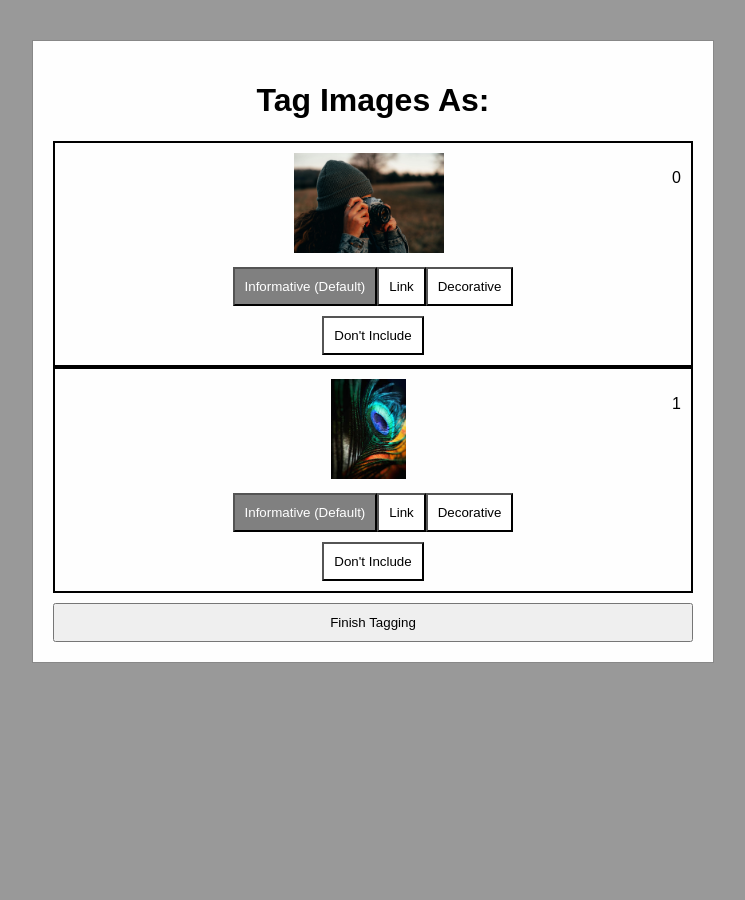
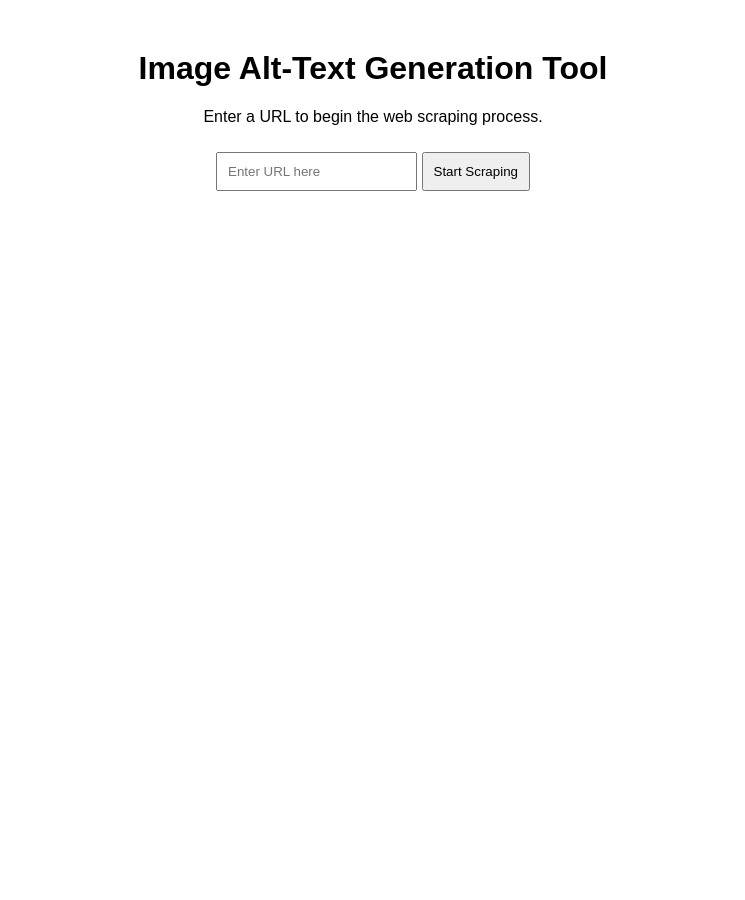
Before and after one commit to kaicachen/Alt-Text-Admiral, a Flask app: page / in a window 1280 px wide. Shown: the whole page, without its empty margins (267-1012 px from the left). Run offline with Flask 3, Linux system fonts and the light colour scheme.

Commit message:
Added comments and removed unused code

```diff
--- a/app/app_code/outputs/CSVs/https---ku.edu-_pool_1.csv
+++ b/app/app_code/outputs/CSVs/https---ku.edu-_pool_1.csv
@@ -1,7 +1,7 @@
 "image_link","generated_output"
-"https://ku.edu/libraries/ku-web-styleguide/images/logos/KUSig_Horz_Web_Blue.png","University of Kansas logo: a royal blue ""KU"" with ""THE UNIVERSITY OF KANSAS"" below, underlined.
+"https://ku.edu/libraries/ku-web-styleguide/images/logos/KUSig_Horz_Web_Blue.png","University of Kansas logo: blue ""KU"" with ""The University of Kansas"" below.
 "
-"https://ku.edu/libraries/ku-web-styleguide/images/logos/KSDegreeStats_Logo_Std.png","Minimalist graphic: gray stripe on white background.
+"https://ku.edu/libraries/ku-web-styleguide/images/logos/KSDegreeStats_Logo_Std.png","Blurred photo; mostly white with a gray area showing a faint, indiscernible shape.
 "
-"https://ku.edu/libraries/ku-web-styleguide/images/logos/ks-ds-img.png","KSD Degrees & Schools logo: graduation cap icon next to ""KSD Degrees & Schools.org"".
+"https://ku.edu/libraries/ku-web-styleguide/images/logos/ks-ds-img.png","KSD Degrees logo: graduation cap icon and ""KSD Degrees School.org"" in gray text.
 "
--- a/app/index.py
+++ b/app/index.py
@@ -20,18 +20,9 @@ import shutil
 from flask import Flask, render_template, request, redirect, url_for, jsonify
 
 app = Flask(__name__)
-# csv_file = "detection_results.csv"
-# annotation_complete = False
 
-# def load_dataframe():
-#     global df
-#     df = pd.read_csv(csv_file)
-#     df['tags_and_counts'] = df['tags_and_counts'].apply(lambda x: ast.literal_eval(x) if isinstance(x, str) else x)
-
-###########################
+'''Finds the correct Python executable: prioritizes virtual environment, otherwise falls back to system Python.'''
 def get_python_path():
-    """Finds the correct Python executable: prioritizes virtual environment, otherwise falls back to system Python."""
-
     # 1. Check if running inside a virtual environment
     if sys.prefix != sys.base_prefix:
         return sys.executable  # Return the venv's Python path
@@ -40,70 +31,44 @@ def get_python_path():
     possible_venv_dirs = [".venv", "venv", "env"]  # Add other venv folder names if your team uses different ones
     for venv_dir in possible_venv_dirs:
         python_subdir = "Scripts" if os.name == "nt" else "bin"
-        venv_python = os.path.join(venv_dir, python_subdir, "python")
-        if os.path.exists(venv_python):
-            return venv_python  # Use the detected virtual environment Python
+        python_path = os.path.join(venv_dir, python_subdir, "python")
+        if os.path.exists(python_path):
+            return python_path  # Use the detected virtual environment Python
 
     # 3. If no virtual environment is found, fall back to system Python
     return shutil.which("python") or shutil.which("python3")
 
-venv_python = get_python_path()# os.path.join(".venv", "Scripts", "python.exe")  # Adjust based on OS, for mine I have it as windows
 
-script_path = "app/app_code/main.py"
+python_path = get_python_path()
 
+
+'''Main home page'''
 @app.route('/', methods=['GET', 'POST'])
 def index():
     if request.method == 'POST':
+        # Gets URL entered by the user
         global url
         url = request.form.get('url')
+
         if url:
             try:
-                subprocess.run([venv_python, "app/app_code/web_scraper.py", url], check=True,text=True)  # this line is causing app to crash
+                # Runs the web scraper on the given site
+                subprocess.run([python_path, "app/app_code/web_scraper.py", url], check=True,text=True)
                 return redirect(url_for('annotate'))
-
-                # subprocess.run([venv_python, script_path, url], check=True,text=True)  # this line is causing app to crash
-
-                # # Good to move this to a separate function and web address but it's here for now for testing
-                # # Could mimic this format for the annotating process webpage
-                # output_csv = re.sub(r'[\/:*?"<>|]', '-', url)[:20]
-                # output_csv = output_csv + "_pool_1.csv"
-                # output_dict = pd.read_csv(os.path.join("app", "app_code", "outputs", "CSVs", output_csv)).to_dict(orient="records")
-
-                # return render_template("displayed_images.html", data=output_dict)
-
-                # return redirect(url_for('complete',index=0))  # On success should go to the complete page
 
             except subprocess.CalledProcessError as e:
                 print(f"Error: {e}")
                 print(f"Standard Output: {e.stdout}")
                 print(f"Standard Error: {e.stderr}")
                 return render_template('error.html')
-            #load_dataframe()
+
     return render_template('index.html')
 
-# Don't think this has been used in a minute but commenting out and saving just in case
-# @app.route('/annotate/<int:index>', methods=['GET', 'POST'])
-# def annotate(index):
-#     global annotation_complete
-#     # if index >= len(df):
-#     #     df.to_csv(csv_file, index=False)
-#     #     annotation_complete = True
-#     #     return redirect(url_for('complete'))
 
-#     #row = df.iloc[index]
-#     #image_path = row['image_name']
-
-#     # if request.method == 'POST':
-#     #     df.at[index, 'is_decorative'] = 'is_decorative' in request.form
-#     #     df.at[index, 'is_link'] = 'is_link' in request.form
-#     #     df.at[index, 'is_infographic'] = 'is_infographic' in request.form
-#     #     return redirect(url_for('annotate', index=index + 1))
-
-#     #return render_template('annotate.html', image_path=image_path, index=index)
-
-# Page to allow for user annotations of images
+'''Page to allow for user annotations of images'''
 @app.route('/annotate', methods=['GET', 'POST'])
 def annotate():
+    # Reads scraped data from CSV output
     image_links = []
     filename = re.sub(r'[\/:*?"<>|]', '-', url)[:20]
     with open(os.path.join("app", "app_code", "outputs", "CSVs", "Site Data", f"RAW_TUPLES_{filename}.csv"), mode="r", newline="", encoding="utf-8") as file:
@@ -115,52 +80,36 @@ def annotate():
         for row in reader:
             image_links.append(row[0])
 
-    print(f"IMAGES: {image_links}")
-
     return render_template("annotate.html", image_links=image_links)
 
 
-# Page to show between annotation and final output
-@app.route('/loading', methods=['GET', 'POST'])
-def loading():
+'''JSON to process annotations from user'''
+@app.route('/process_images', methods=['GET', 'POST'])
+def process_images():
+    # Gets the JSON storing the user's image annotations
     data = request.get_json()
-    tagged_list = data.get("taggedList", [])  # Extract the tagged list
+    tagged_list = data.get("taggedList", [])
 
-    print(tagged_list)
-
-    subprocess.run([venv_python, "app/app_code/main_captioner.py", url, json.dumps(tagged_list)], check=True, text=True)  # this line is causing app to crash
-    return redirect(url_for('displayed_images')) # return render_template("loading.html")
+    # Generates alt-text for images
+    subprocess.run([python_path, "app/app_code/main_captioner.py", url, json.dumps(tagged_list)], check=True, text=True)  # this line is causing app to crash
+    return redirect(url_for('displayed_images'))
 
 
-# @app.route('/check_process_complete', methods=['GET'])
-# def check_process_complete():
-#     # Check if the process has completed (e.g., a file exists)
-#     filename = re.sub(r'[\/:*?"<>|]', '-', url)[:20]
-#     if os.path.exists(os.path.join("app", "app_code", "outputs", "Status", f"COMPLETED_{filename}.txt")):
-#         return jsonify({"status": "done"})
-#     else:
-#         return jsonify({"status": "processing"})
-
-
+# Page to show images with their alt-text
 @app.route('/displayed_images', methods=['GET', 'POST'])
 def displayed_images():
+    # Reads images and corresponding generated alt-text from CSV output
     output_csv = re.sub(r'[\/:*?"<>|]', '-', url)[:20]
     output_csv = output_csv + "_pool_1.csv"
     output_dict = pd.read_csv(os.path.join("app", "app_code", "outputs", "CSVs", output_csv)).to_dict(orient="records")
 
     return render_template("displayed_images.html", data=output_dict)
 
-# @app.route('/complete', methods=['GET', 'POST'])
-# def complete():
-#     if request.method == 'POST':
-#         subprocess.run(["python", "models/main_captioner.py"], check=True)
-#         return "Captioning process started."
-#     return render_template('complete.html')
 
 @app.route('/api/data', methods=['GET'])
 def get_data():
     return jsonify({"message": "Hello from Flask!", "status": "success"})
 
+
 if __name__ == '__main__':
-    #load_dataframe()
     app.run(debug=True, port=8000)
--- a/app/templates/index.html
+++ b/app/templates/index.html
@@ -62,137 +62,5 @@
         <button type="submit">Start Scraping</button>
     </form>
 
-
-    <!-- The Modal -->
-    <div id="myModal" class="modal">
-        <!-- Modal content -->
-        <div class="modal-content">
-            <h1>Tag Images As:</h1>
-            <div class="imgTagging"></div>
-            <button class="finishedTagging">Finish Tagging</button>
-
-        </div>
-    </div>
-
-    <script>
-        var taggedList = []; //1 = keep, 2 = link, 3 = decorative, 4 = discard
-
-        var buttonList = [];
-        var modal = document.getElementById("myModal");
-        var close = document.getElementsByClassName("close")[0];
-        var taggingInsert = document.getElementsByClassName("imgTagging")[0];
-        var csv = "{{ url_for('static', filename='img1.jpg') }},{{ url_for('static', filename='img2.jpg') }}";
-
-        function populateModal(csv){
-            imageList = csv.split(",");
-            let i = 0;
-            imageList.forEach(function(img) {
-                taggedList.push(1);
-
-                //this looks awful but i need to create separate elements for each item
-                let outerDiv = document.createElement("div");
-                let btnDiv = document.createElement("div");
-                let numTracker = document.createElement("div");
-
-                let span1 = document.createElement("span");
-                let span2 = document.createElement("span");
-                let span3 = document.createElement("span");
-
-                let info = document.createElement("button");
-                let link = document.createElement("button");
-                let deco = document.createElement("button");
-                let noInc = document.createElement("button");
-
-                let numSpan = document.createElement("span");
-                let imgNum = document.createElement("p");
-
-                var scrapedImg = document.createElement("img");
-
-                imgNum.textContent = i;
-                imgNum.className = "imgNum";
-
-                noInc.className = "noInc";
-                deco.className = "deco";
-                link.className = "link";
-                info.className = "info";
-
-                outerDiv.className = "outerDiv";
-
-                noInc.textContent ="Don't Include";
-                deco.textContent = "Decorative";
-                link.textContent = "Link";
-                info.textContent = "Informative (Default)";
-
-
-                noInc.dataset.iteration = deco.dataset.iteration = link.dataset.iteration = info.dataset.iteration = i;
-                noInc.dataset.clicked = deco.dataset.clicked = link.dataset.clicked = info.dataset.clicked = 1;
-
-
-                buttonList.push([info, link, deco, noInc]);
-
-                scrapedImg.src = img.trim();
-                scrapedImg.height = "100";
-
-                span1.append(info);
-                span2.append(link);
-                span3.append(deco);
-
-                btnDiv.append(span1, span2, span3, scrapedImg);
-                outerDiv.append(imgNum, scrapedImg, btnDiv, noInc);
-
-                taggingInsert.appendChild(outerDiv);
-
-                highlightSelected(i, 0)
-                i++;
-            });
-        }
-
-        function selectTag(btnPressed) {
-            let i = btnPressed.dataset.iteration;
-            let result;
-            switch(btnPressed.className) {
-                case "noInc":
-                    result = 3;
-                    break;
-                case "deco":
-                    result = 2;
-                    break;
-                case "link":
-                    result = 1;
-                    break;
-                default:
-                    result = 0;
-            }
-
-
-            taggedList[i] = result;
-            highlightSelected(i, result)
-        }
-
-        function highlightSelected(imgIndex, btnIndex) {
-            buttonList[imgIndex].forEach(function(b) {
-                b.style.backgroundColor = "white";
-                b.style.color = "black";
-            });
-
-            // Set the selected button to grey
-            buttonList[imgIndex][btnIndex].style.backgroundColor = "grey";
-            buttonList[imgIndex][btnIndex].style.color = "white";
-        }
-
-        window.onclick = function(event) {
-        if (event.target.className == "finishedTagging") { //Once this button is hit i think this should take you to the loading bar
-            modal.style.display = "none";
-        }
-
-        if (event.target.dataset.clicked == 1) {
-            selectTag(event.target);
-
-        }
-        }
-
-        populateModal(csv);
-
-    </script>
 </body>
 </html>
```
Also changed, not shown: app/templates/annotate.html (+4 -23 lines), app/templates/loading.html (deleted, +0 -24 lines).
